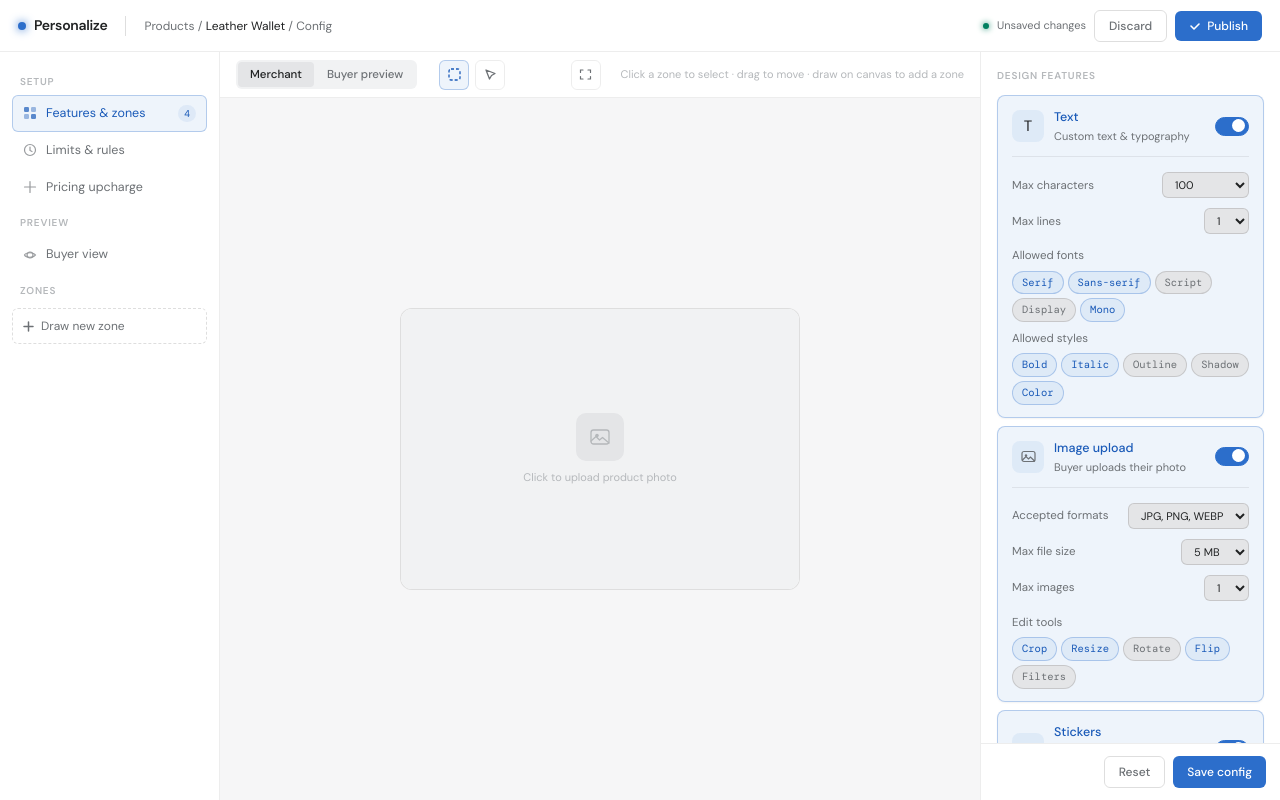
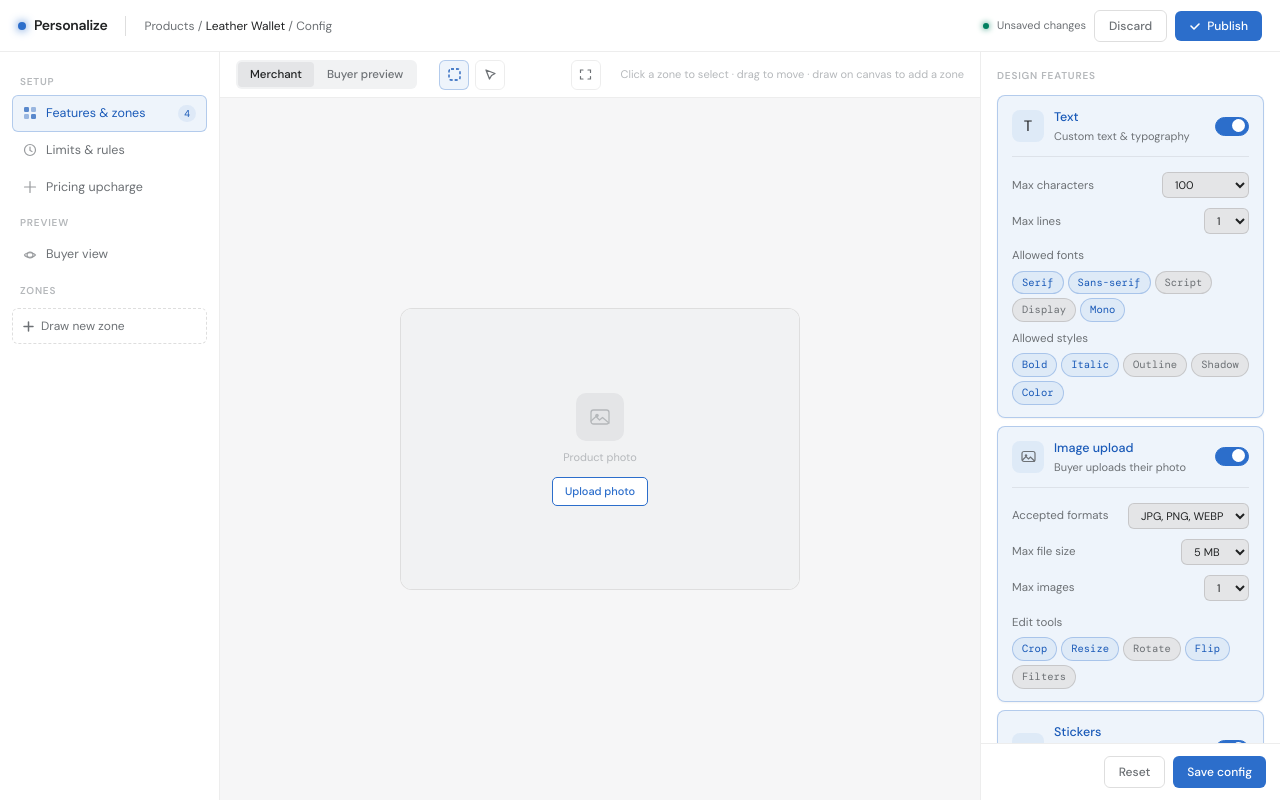
Before and after one commit to XuanVietK67/tshirt-editor, a Vue app in the folder merchant-portal/: page / in a window 1280 px wide. Built offline with nearby package versions, Linux system fonts and the light colour scheme.

Commit message:
fixbug: create new zone and upload image at the same time

```diff
--- a/merchant-portal/src/components/MainCanvas.vue
+++ b/merchant-portal/src/components/MainCanvas.vue
@@ -328,7 +328,7 @@ onUnmounted(() => {
             />
 
             <!-- Placeholder when no image uploaded -->
-            <div v-if="!productImage" class="product-img-bg product-upload-area" @click.stop="mode === 'merchant' && triggerPhotoUpload()">
+            <div v-if="!productImage" class="product-img-bg">
               <div class="img-icon">
                 <svg width="22" height="22" viewBox="0 0 22 22" fill="none">
                   <rect
@@ -350,8 +350,12 @@ onUnmounted(() => {
                   />
                 </svg>
               </div>
-              <span class="img-hint" v-if="mode === 'merchant'">Click to upload product photo</span>
-              <span class="img-hint" v-else>Product photo</span>
+              <span class="img-hint">Product photo</span>
+              <button
+                v-if="mode === 'merchant'"
+                class="upload-photo-btn"
+                @click.stop="triggerPhotoUpload()"
+              >Upload photo</button>
             </div>
 
             <!-- Controls overlay when image is set (merchant mode only) -->
--- a/merchant-portal/src/style.css
+++ b/merchant-portal/src/style.css
@@ -146,8 +146,8 @@ body {
 .product-stage { background: var(--surface); border: 1px solid var(--border2); border-radius: var(--radius-lg); width: 400px; flex-shrink: 0; overflow: hidden; position: relative; }
 .product-img-area { position: relative; height: 280px; background: var(--surface2); overflow: hidden; cursor: crosshair; user-select: none; }
 .product-img-bg { position: absolute; inset: 0; display: flex; align-items: center; justify-content: center; flex-direction: column; gap: 8px; pointer-events: none; }
-.product-upload-area { pointer-events: auto; cursor: pointer; transition: background 0.15s; }
-.product-upload-area:hover { background: var(--surface3); }
+.upload-photo-btn { pointer-events: auto; margin-top: 4px; padding: 5px 12px; font-size: 11px; font-weight: 500; color: var(--accent); background: var(--surface); border: 1px solid var(--accent); border-radius: 5px; cursor: pointer; transition: background 0.12s; }
+.upload-photo-btn:hover { background: rgba(44,110,203,0.08); }
 .product-img-photo { position: absolute; inset: 0; width: 100%; height: 100%; object-fit: cover; pointer-events: none; user-select: none; }
 .product-img-controls { position: absolute; top: 8px; right: 8px; display: flex; gap: 4px; opacity: 0; transition: opacity 0.15s; z-index: 10; }
 .product-img-area:hover .product-img-controls { opacity: 1; }
```
